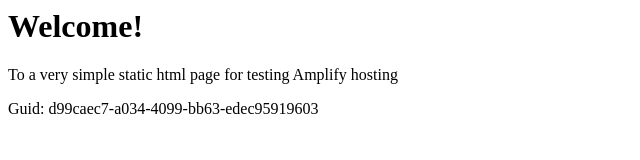
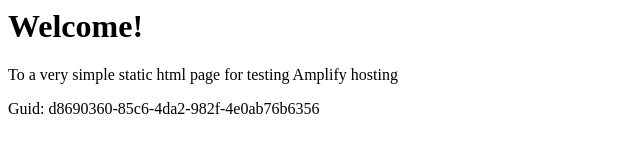
Before and after one commit to aws-aemilia-cmh/Github-PR-Commit-Integration-Test-DoNotTouch-GitHubWebhookPushCanaryTest-v1-preprod-us-east-2, a website: page src/index.html in a window 1280 px wide. Shown: the full height of the page, 0-640 px from the left. Drawn offline with Linux system fonts and the light colour scheme.

Commit message:
commit from integ tests

```diff
--- a/src/index.html
+++ b/src/index.html
@@ -12,6 +12,6 @@
 <body>
     <h1>Welcome!</h1>
     <p>To a very simple static html page for testing Amplify hosting</p>
-    <p>Guid: d99caec7-a034-4099-bb63-edec95919603</p></body>
+    <p>Guid: d8690360-85c6-4da2-982f-4e0ab76b6356</p></body>
 
 </html>
```
